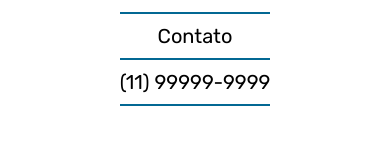
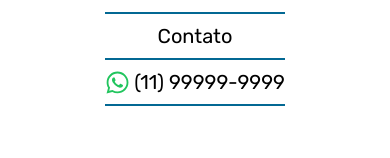
Before and after one commit to willdjm/ttt, a Next.js app: page / in a window 390 px wide. Both pictures are taken after a click on the button 351 px from the left and 35 px from the top of the page. Shown: the part 322-480 px from the top of the page. Built offline with nearby package versions, Linux system fonts and the light colour scheme.

Commit message:
first commit

```diff
--- a/src/app/components/NavBar.tsx
+++ b/src/app/components/NavBar.tsx
@@ -1,6 +1,5 @@
 "use client"
 
-import Image from 'next/image';
 import Link from 'next/link';
 import { useState } from 'react';
 import { BiMenu } from 'react-icons/bi';
@@ -71,8 +70,8 @@ export function NavBar() {
                   </Link>
                 </li>
                 <li className="block lg:hidden text-xl py-2 md:px-6 text-center border-b-2 md:border-b-0 border-blue-400 hover:text-blue-400 md:hover:bg-transparent">
-                  <Link href="#projects" onClick={() => setNavbar(!navbar)}>
-                  (11) 99999-9999
+                  <Link href="#projects" className='flex items-center justify-center gap-1' onClick={() => setNavbar(!navbar)}>
+                  <FaWhatsapp className='text-green-500 cursor-pointer hover:text-base' size={25} /> (11) 99999-9999
                   </Link>
                 </li>
               </ul>
```
